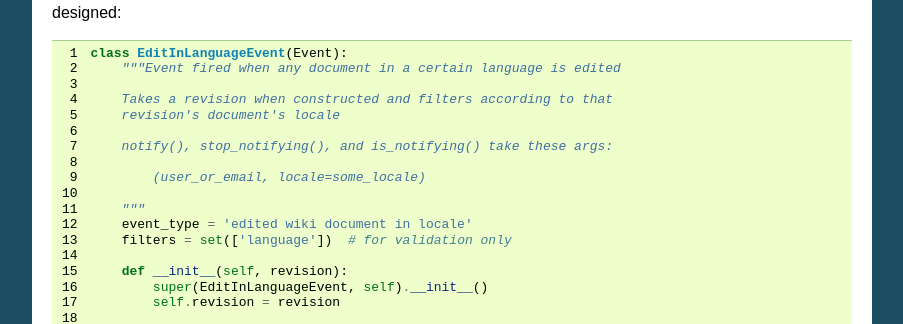
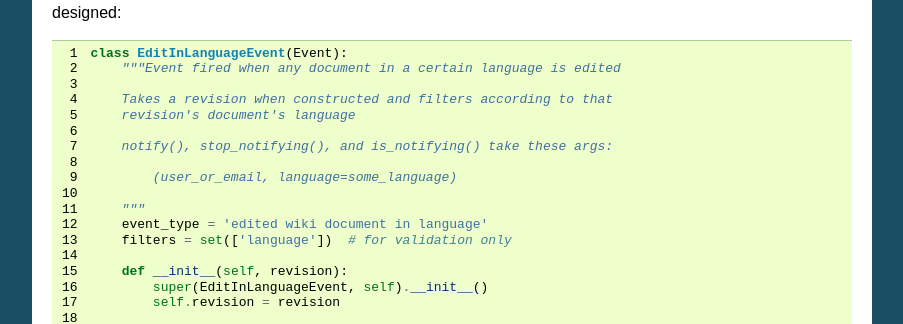
Before and after one commit to mozilla/django-tidings, a Sphinx documentation site: the page built from docs/introduction.rst, in a window 1280 px wide and 900 px high, scrolled down 1149 px. Shown: the part 152-476 px from the top of the window, without its empty margins (198-1101 px from the left). Built offline with Sphinx 7.4.7, drawn with Linux system fonts in a browser that asks for light colours; some of the changed text lies outside the part shown.

Commit message:
Correct some mistakes in the introductory doc.

```diff
--- a/docs/introduction.rst
+++ b/docs/introduction.rst
@@ -83,14 +83,14 @@ simple example to see how the ``EditInLanguageEvent`` class might be designed:
         """Event fired when any document in a certain language is edited
 
         Takes a revision when constructed and filters according to that
-        revision's document's locale
+        revision's document's language
 
         notify(), stop_notifying(), and is_notifying() take these args:
 
-            (user_or_email, locale=some_locale)
+            (user_or_email, language=some_language)
 
         """
-        event_type = 'edited wiki document in locale'
+        event_type = 'edited wiki document in language'
         filters = set(['language'])  # for validation only
 
         def __init__(self, revision):
```
Also changed, not shown: other parts of docs/introduction.rst (+1 -1 lines).
